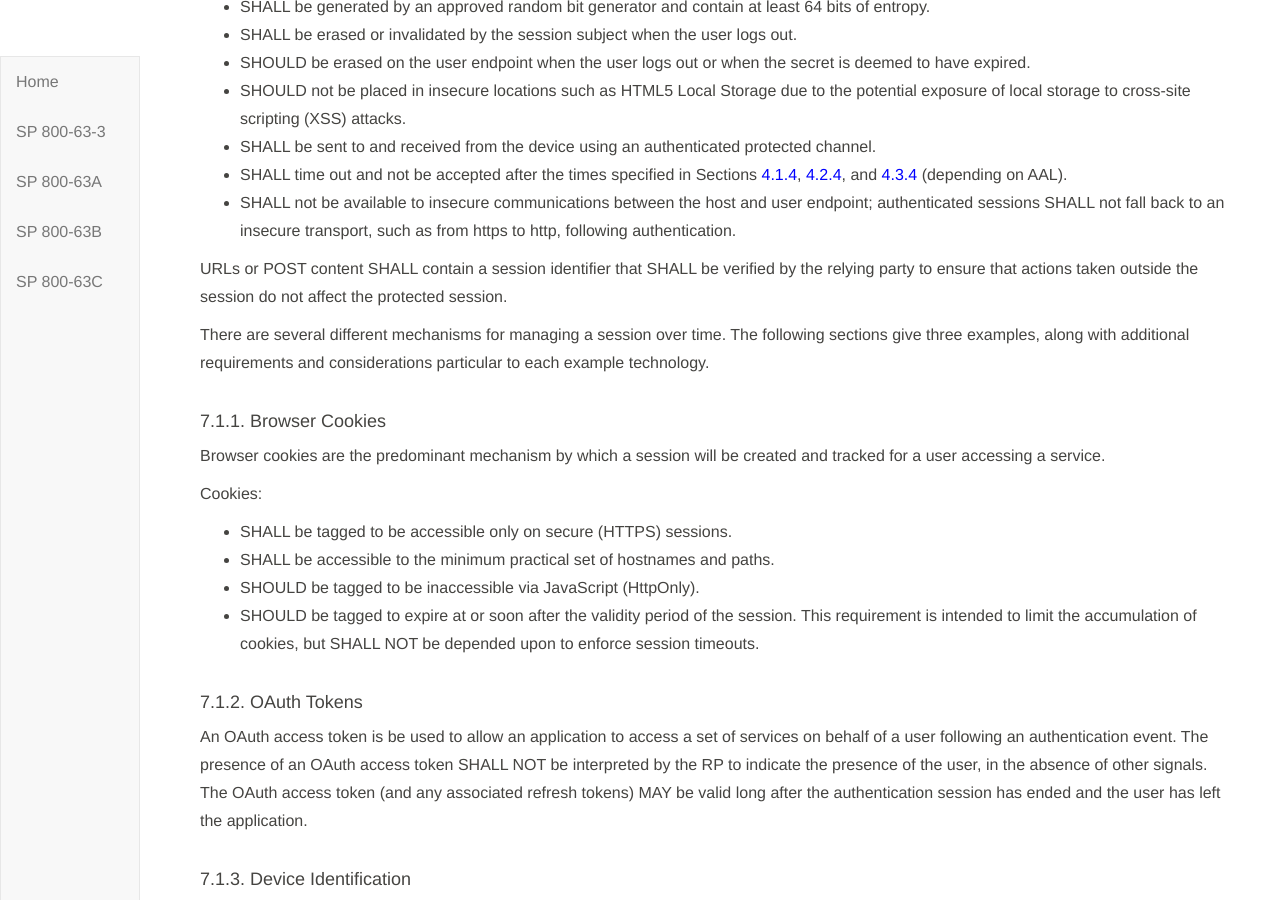
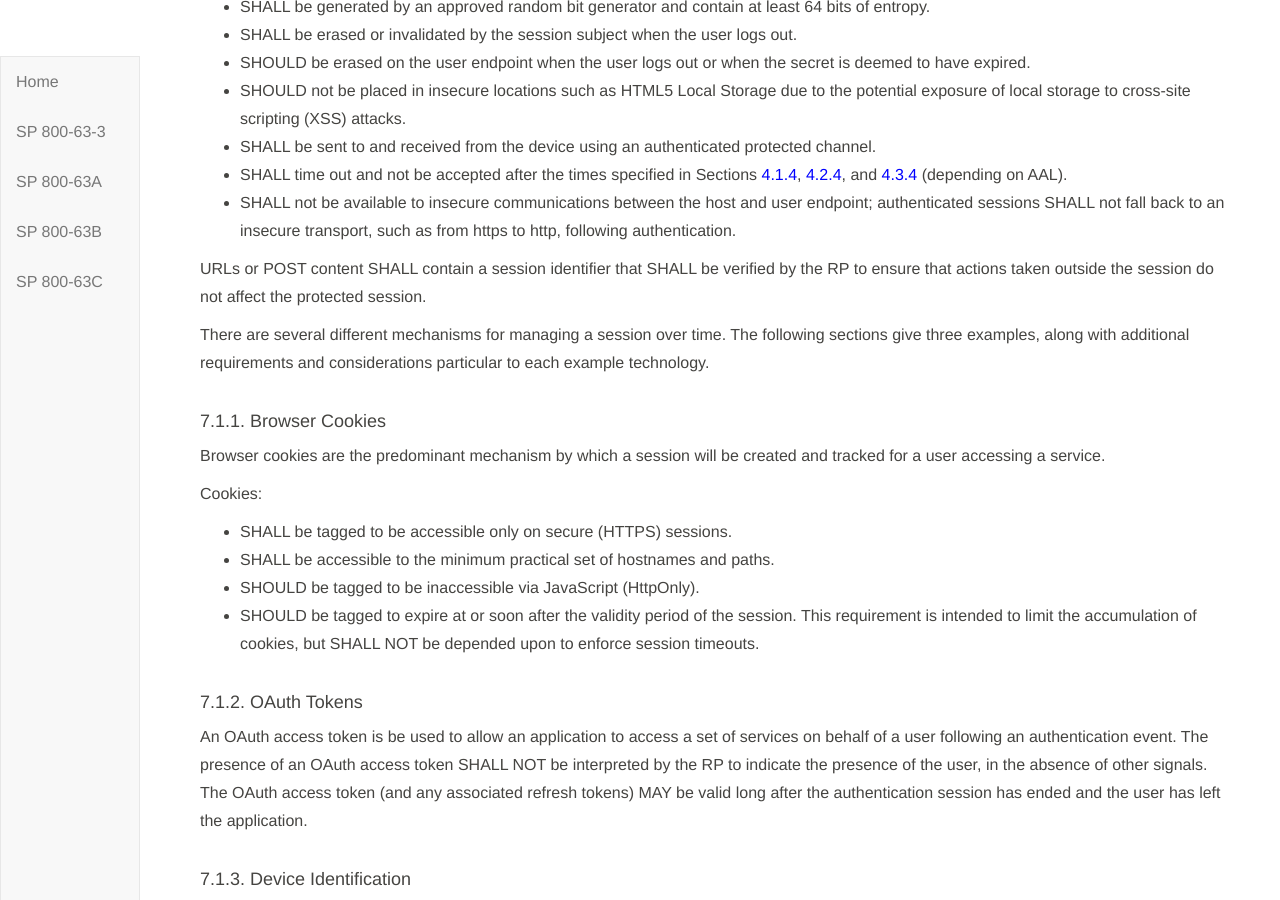
Before and after one commit to usnistgov/800-63-3, a Jekyll site: the page built from sp800-63b/sec7_session.md, in a window 1280 px wide and 900 px high, scrolled down 764 px. Built offline with Jekyll 4.4.1, drawn with Linux system fonts in a browser that asks for light colours; our own code applies the rules of GitHub Pages for plain Markdown files.

Commit message:
Update sec7_session.md

```diff
--- a/sp800-63b/sec7_session.md
+++ b/sp800-63b/sec7_session.md
@@ -25,7 +25,7 @@ Secrets used for session binding:
 - SHALL time out and not be accepted after the times specified in Sections [4.1.4](#aal1reauth), [4.2.4](#aal2reauth), and [4.3.4](#aal3reauth) (depending on AAL).
 - SHALL not be available to insecure communications between the host and user endpoint; authenticated sessions SHALL not fall back to an insecure transport, such as from https to http, following authentication.
 
-URLs or POST content SHALL contain a session identifier that SHALL be verified by the relying party to ensure that actions taken outside the session do not affect the protected session.
+URLs or POST content SHALL contain a session identifier that SHALL be verified by the RP to ensure that actions taken outside the session do not affect the protected session.
 
 There are several different mechanisms for managing a session over time. The following sections give three examples, along with additional requirements and considerations particular to each example technology.
 
```
